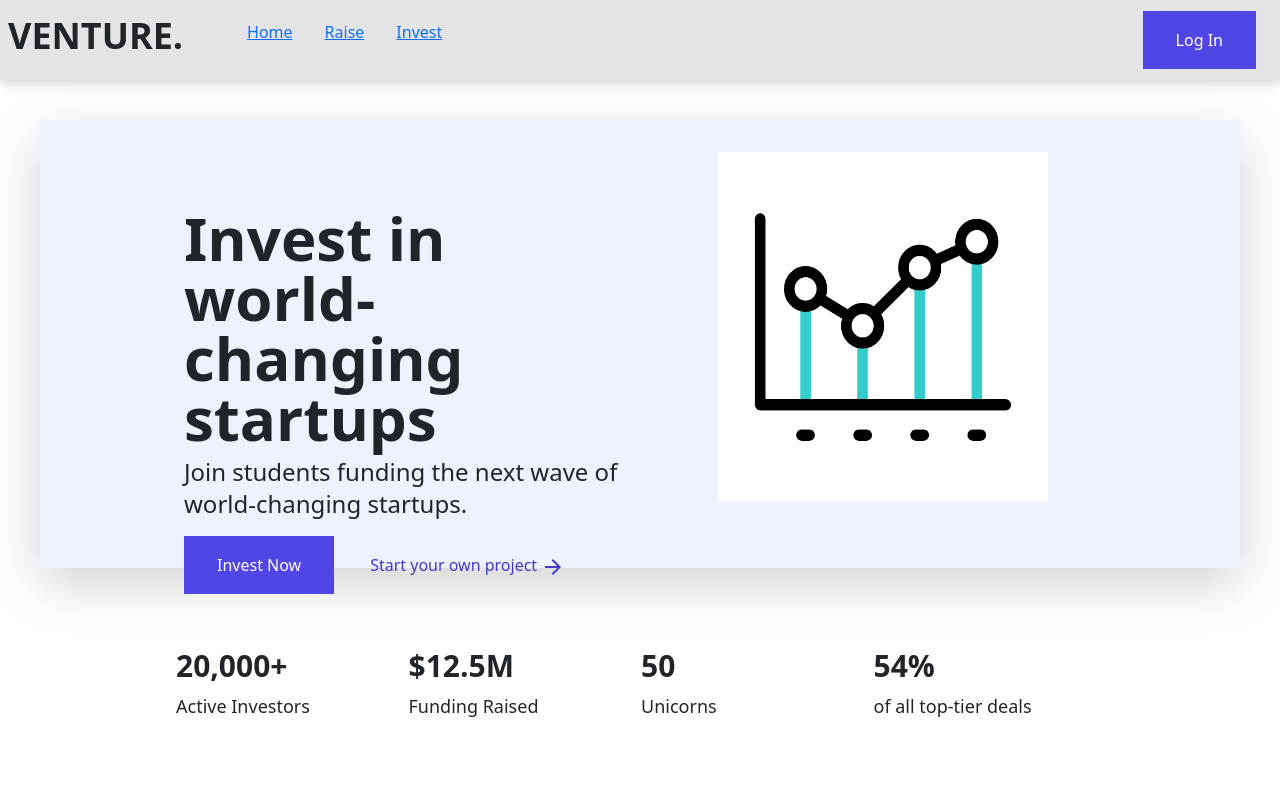
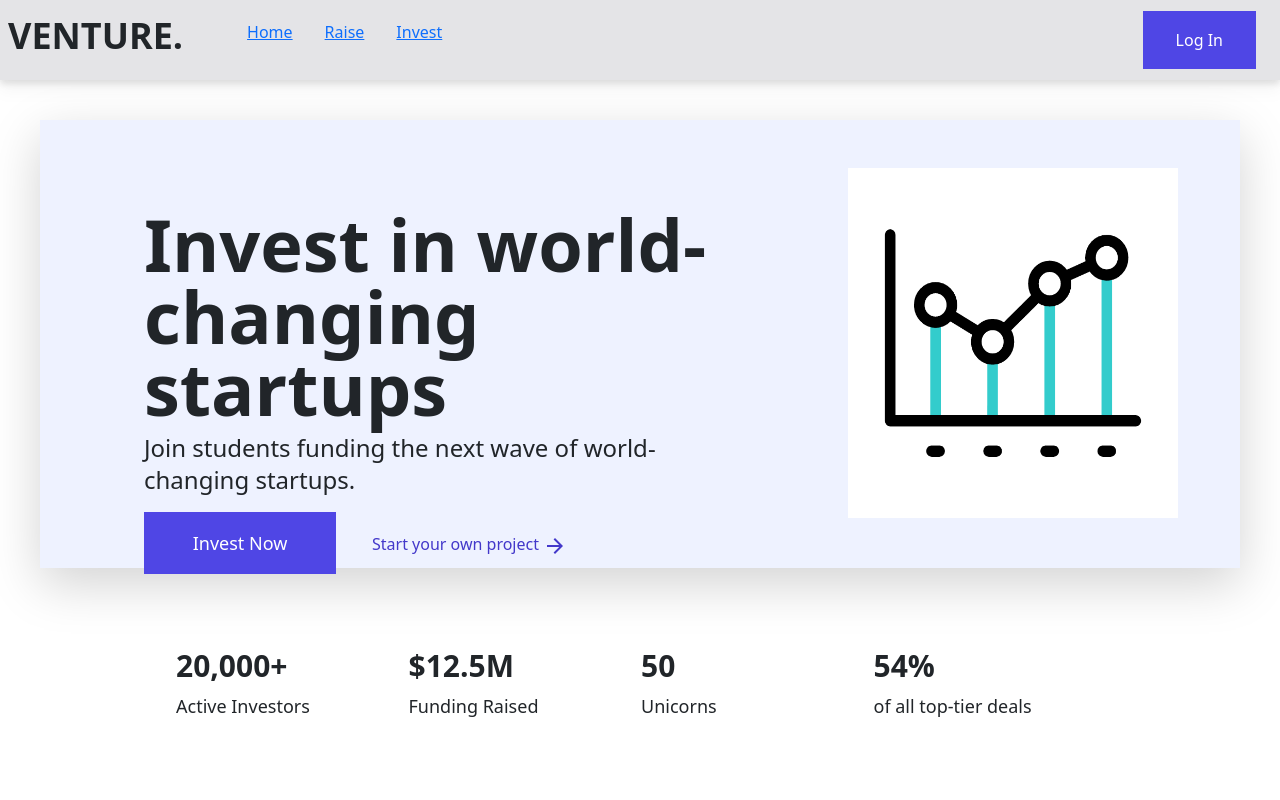
Before and after one commit to nicchongwb/Venture, a Next.js app in the folder venture-app/: page / in a window 1280 px wide. Shown: the top 800 px of the page. Built offline with nearby package versions, Linux system fonts and the light colour scheme; no server answers.

Commit message:
fix sizing issue

```diff
--- a/venture-app/components/Layout/Footer.tsx
+++ b/venture-app/components/Layout/Footer.tsx
@@ -4,7 +4,7 @@ import { NextPage } from 'next'
 const Footer: NextPage = () => {
     return (
     <footer className="mt-auto m-2 p-4 bg-white rounded-lg shadow md:flex md:items-center md:justify-between md:p-6 dark:bg-gray-800">
-        <span className="text-sm text-gray-500 sm:text-center dark:text-gray-400">© 2022 <a href="https://flowbite.com/" class="hover:underline">Venture™</a>. All Rights Reserved.
+        <span className="text-sm text-gray-500 sm:text-center dark:text-gray-400">© 2022 <a href="https://flowbite.com/" className="hover:underline">Venture™</a>. All Rights Reserved.
         </span>
         <ul className="flex flex-wrap items-center mt-3 text-sm text-gray-500 dark:text-gray-400 sm:mt-0">
             <li>
--- a/venture-app/components/Layout/Layout.tsx
+++ b/venture-app/components/Layout/Layout.tsx
@@ -5,12 +5,14 @@ import Footer from './Footer'
 const Layout = ({children}: {children: ReactElement}) => {
     return (
         <>
-        <body className="flex flex-col min-h-screen">
+
             <Navigationbar />
+
                 <main>{children}</main>
+
             <Footer />
 
-        </body>
+
 
         </>
     )
--- a/venture-app/components/Layout/Navbar.tsx
+++ b/venture-app/components/Layout/Navbar.tsx
@@ -129,9 +129,9 @@ const Navigationbar = () => {
       </div>
 
       <ul className={!nav ? 'hidden' : 'absolute bg-zinc-200 w-full px-8'}>
-          <li className='border-b-2 border-zinc-300 w-full'><Link onClick={handleClose} href="/" >Home</Link></li>
-          <li className='border-b-2 border-zinc-300 w-full'><Link onClick={handleClose} href="/raise" >Raise</Link></li>
-          <li className='border-b-2 border-zinc-300 w-full'><Link onClick={handleClose} href="/invest">Invest</Link></li>
+          <li className='border-b-2 border-zinc-300 w-full'><Link  href="/" ><a onClick={handleClose}> Home</a></Link></li>
+          <li className='border-b-2 border-zinc-300 w-full'><Link href="/raise" ><a onClick={handleClose}> Raise</a></Link></li>
+          <li className='border-b-2 border-zinc-300 w-full'><Link href="/invest"><a onClick={handleClose}> Invest</a></Link></li>
         <div className='flex flex-col my-4'>
             {smallnavButtons}
         </div>
--- a/venture-app/pages/_app.tsx
+++ b/venture-app/pages/_app.tsx
@@ -9,10 +9,8 @@ function MyApp({ Component, pageProps }: AppProps) {
   return (
 
     <SessionProvider session={pageProps.session}>
-      <Head>
-        {/* Bootstrap CDN */}
-        <link href="https://cdn.jsdelivr.net/npm/bootstrap@5.2.0/dist/css/bootstrap.min.css" rel="stylesheet" integrity="sha384-gH2yIJqKdNHPEq0n4Mqa/HGKIhSkIHeL5AyhkYV8i59U5AR6csBvApHHNl/vI1Bx" crossOrigin="anonymous"/>
-        <script src="https://cdn.jsdelivr.net/npm/bootstrap@5.2.0/dist/js/bootstrap.bundle.min.js" integrity="sha384-A3rJD856KowSb7dwlZdYEkO39Gagi7vIsF0jrRAoQmDKKtQBHUuLZ9AsSv4jD4Xa" crossOrigin="anonymous"></script>
+     <Head>
+        <title>Venture</title>
       </Head>
       <Layout>
           <Component {...pageProps} />
--- a/venture-app/pages/index.tsx
+++ b/venture-app/pages/index.tsx
@@ -1,7 +1,5 @@
 import type { NextPage } from 'next'
-import Head from 'next/head'
 import Image from 'next/image'
-import styles from '../styles/Home.module.css'
 import ArrowForwardIcon from '@mui/icons-material/ArrowForward'
 import linechart from '../public/linechart.gif'
 import SavedSearchIcon from '@mui/icons-material/SavedSearch';
@@ -40,20 +38,20 @@ const Home:NextPage  = () => {
 
   return (
     <>
-      <Head>
-        <title>Venture</title>
-      </Head>
+
       <div className="m-10 box-content h-[400px] w-90 p-4 shadow-lg bg-indigo-50">
-        <div className="ml-24 mr-4 mb-24 mt-10 box-content h-32 w-2/5 p-4">
-          <h2 className='font-bold mr-4 text-6xl'>Invest in world-changing startups</h2>
-          <p className="text-2xl">
-          Join students funding the next wave of world-changing startups.
-          </p>
-          <button className='px-8 py-3'><a className='text-white no-underline' href='/invest'>Invest Now</a></button>
-          <button className='border-none bg-transparent ml-9'><a className=' text-indigo-700 mr-4 no-underline' href='/raise'>Start your own project <ArrowForwardIcon/></a></button>
-        </div>
-        <div className=" absolute top-32 right-52 p-4 float-right ">
-            <Image src={linechart} height={350} width={330} alt="GFG logo imported from public directory" />
+        <div className="grid grid-cols-3 gap-4">
+          <div className="col-span-2 py-16 px-20 ">
+
+              <h2 className=' font-bold mr-4 sm:text-4xl xl:text-7xl'>Invest in world-changing startups</h2>
+              <p className="sm:text-lg xl:text-2xl">Join students funding the next wave of world-changing startups. </p>
+              <button className='sm:w-24 xl:w-48 px-8 py-3'><a className='sm:text-base xl:text-lg text-white no-underline' href='/invest'>Invest Now</a></button>
+              <button className='border-none bg-transparent ml-9'><a className=' text-indigo-700 mr-4 no-underline' href='/raise'>Start your own project <ArrowForwardIcon/></a></button>
+
+          </div>
+          <div className='py-4'>
+          <Image src={linechart} height={350} width={330} alt="GFG logo imported from public directory" />
+          </div>
         </div>
       </div>
       <div className="grid grid-cols-4 gap-0.5 mx-44 my-20">
@@ -104,6 +102,9 @@ const Home:NextPage  = () => {
       </div>
     </div>
 
+
+
+
     </>
   )
 }
--- a/venture-app/pages/invest/[id].tsx
+++ b/venture-app/pages/invest/[id].tsx
@@ -35,9 +35,9 @@ const Project: React.FC<ProjectProps> = (props) => {
             <div className="grid grid-cols-3 gap-16 py-0 px-10">
               <div className="col-span-2">
               <h3 className=" font-bold text-lg mr-4 sm:text-xl">Amount Raised: {props.project.raise_amt}</h3>
-                <p><div className="text-lg font-bold">Description:</div> {props.project.description}</p>
-                <p><div className="text-lg font-bold ">Business Model:</div> {props.project.busi_model}</p>
-                <p><div className="text-lg font-bold">Highlights:</div> {props.project.highlights}</p>
+                <div className="text-lg font-bold">Description:</div> <p>{props.project.description}</p>
+                <div className="text-lg font-bold ">Business Model:</div> <p>{props.project.busi_model}</p>
+                <div className="text-lg font-bold">Highlights:</div>  <p>{props.project.highlights}</p>
               </div>
               <div >
             <div>
--- a/venture-app/pages/raise/index.tsx
+++ b/venture-app/pages/raise/index.tsx
@@ -6,8 +6,7 @@ import { storage } from "../../lib/firebase/firebase";
 import {getDownloadURL, listAll, ref, uploadBytes} from "firebase/storage"
 import {v4 } from "uuid";
 import "react-datepicker/dist/react-datepicker.css";
-import { getSession, useSession } from "next-auth/react"
-import { propTypes } from "react-bootstrap/esm/Image";
+
 
 
 
--- a/venture-app/pages/result.tsx
+++ b/venture-app/pages/result.tsx
@@ -3,7 +3,7 @@ import useSWR from 'swr'
 import { fetchGetJSON } from '../utils/api-helpers'
 import PrintObject from "../components/Layout/PrintObject";
 import {useSession} from 'next-auth/react'
-import {prisma} from "../lib/prisma"
+
 
 
 
```
